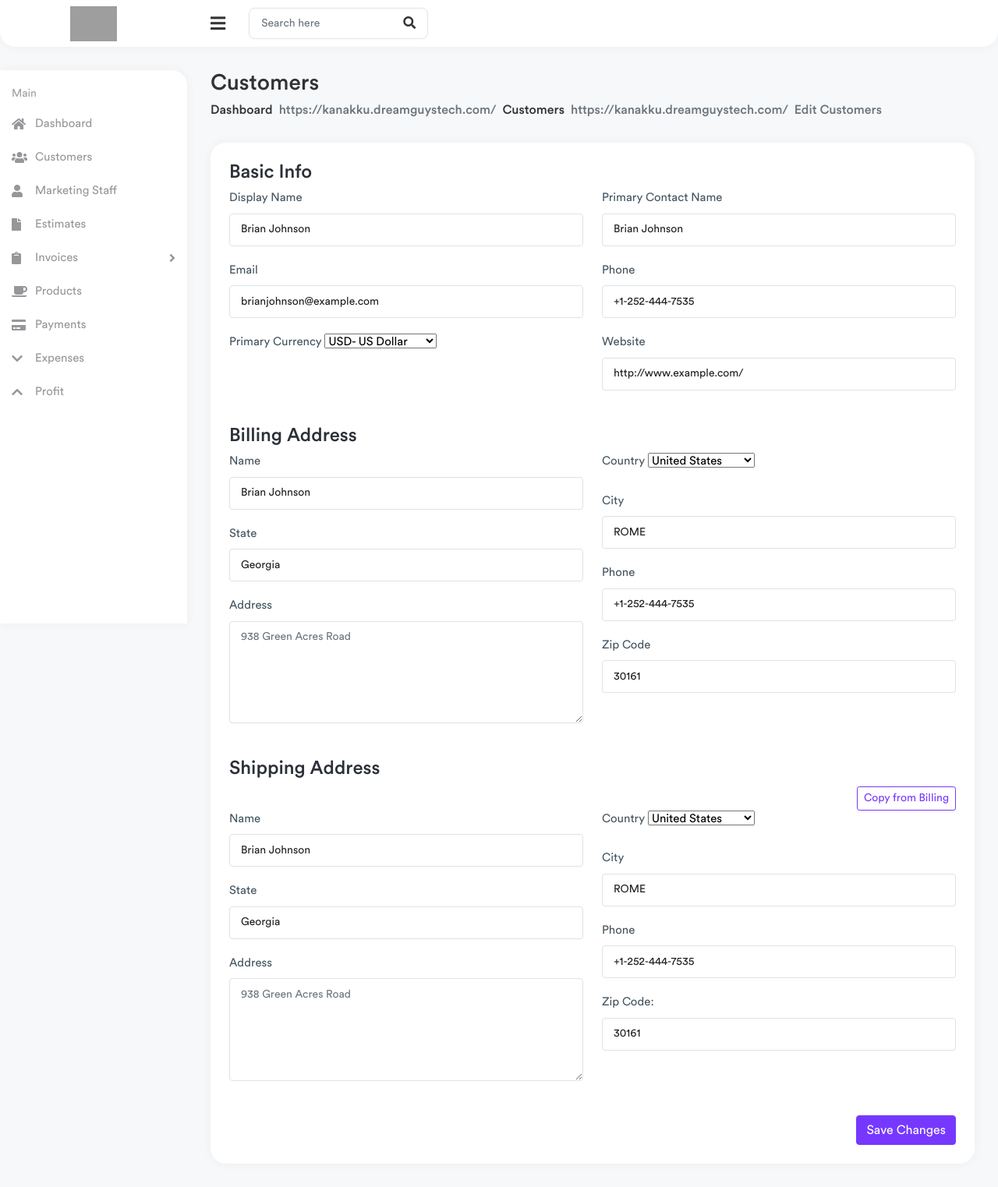
After one commit to shahilkk/Fiesta, a Django app: page /admin/calender in a window 1280 px wide. The commit adds this page. Shown: the whole page at 78% size. Run offline with Django 4.2, Linux system fonts and the light colour scheme; some libraries are stand-ins or nearby versions; grey boxes are pictures that could not be loaded.

```diff
--- /dev/null
+++ b/adminapp/templates/calender.html
@@ -0,0 +1,173 @@
+{% extends 'master.html' %}
+{% block content %}
+{% load static %}
+
+<div class="page-wrapper">
+    <div class="content container-fluid">
+
+        <div class="page-header">
+            <div class="row">
+                <div class="col-sm-12">
+                    <h3 class="page-title">Customers</h3>
+                    <ul class="breadcrumb">
+                        <li class="breadcrumb-item"><a href="index.html">Dashboard</a></li>
+                        <li class="breadcrumb-item"><a href="customers.html">Customers</a></li>
+                        <li class="breadcrumb-item active">Edit Customers</li>
+                    </ul>
+                </div>
+            </div>
+        </div>
+
+        <div class="row">
+            <div class="col-md-12">
+                <div class="card">
+                    <div class="card-body">
+                        <h4 class="card-title">Basic Info</h4>
+                        <form action="#">
+                            <div class="row">
+                                <div class="col-md-6">
+                                    <div class="form-group">
+                                        <label>Display Name</label>
+                                        <input type="text" class="form-control" value="Brian Johnson">
+                                    </div>
+                                    <div class="form-group">
+                                        <label>Email</label>
+                                        <input type="email" class="form-control"
+                                            value="brianjohnson@example.com">
+                                    </div>
+                                    <div class="form-group">
+                                        <label>Primary Currency</label>
+                                        <select class="select">
+                                            <option selected>USD- US Dollar</option>
+                                            <option>EUR Euro</option>
+                                            <option>INR Indoan Rupee</option>
+                                        </select>
+                                    </div>
+                                </div>
+                                <div class="col-md-6">
+                                    <div class="form-group">
+                                        <label>Primary Contact Name</label>
+                                        <input type="text" class="form-control" value="Brian Johnson">
+                                    </div>
+                                    <div class="form-group">
+                                        <label>Phone</label>
+                                        <input type="text" class="form-control" value="+1-252-444-7535">
+                                    </div>
+                                    <div class="form-group">
+                                        <label>Website</label>
+                                        <input type="text" class="form-control" value="http://www.example.com/">
+                                    </div>
+                                </div>
+                            </div>
+                        </form>
+                        <h4 class="card-title mt-4">Billing Address</h4>
+                        <form action="#">
+                            <div class="row">
+                                <div class="col-md-6">
+                                    <div class="form-group">
+                                        <label>Name</label>
+                                        <input type="text" class="form-control" value="Brian Johnson">
+                                    </div>
+                                    <div class="form-group">
+                                        <label>State</label>
+                                        <input type="text" class="form-control" value="Georgia">
+                                    </div>
+                                    <div class="form-group">
+                                        <label>Address</label>
+                                        <textarea rows="5" cols="5" class="form-control"
+                                            placeholder="938 Green Acres Road"></textarea>
+                                    </div>
+                                </div>
+                                <div class="col-md-6">
+                                    <div class="form-group">
+                                        <label>Country</label>
+                                        <select class="select">
+                                            <option>Afghanistan</option>
+                                            <option>Afghanistan</option>
+                                            <option>Albania</option>
+                                            <option>Algeria</option>
+                                            <option>American Samoa</option>
+                                            <option>Andorra</option>
+                                            <option>Angola</option>
+                                            <option>Anguilla</option>
+                                            <option selected>United States</option>
+                                        </select>
+                                    </div>
+                                    <div class="form-group">
+                                        <label>City</label>
+                                        <input type="text" class="form-control" value="ROME">
+                                    </div>
+                                    <div class="form-group">
+                                        <label>Phone</label>
+                                        <input type="text" class="form-control" value="+1-252-444-7535">
+                                    </div>
+                                    <div class="form-group">
+                                        <label>Zip Code</label>
+                                        <input type="text" class="form-control" value="30161">
+                                    </div>
+                                </div>
+                            </div>
+                        </form>
+                        <h4 class="card-title mt-4">Shipping Address</h4>
+                        <form action="#">
+                            <div class="text-end">
+                                <button type="submit" class="btn btn-outline-primary btn-sm">Copy from
+                                    Billing</button>
+                            </div>
+                            <div class="row">
+                                <div class="col-md-6">
+                                    <div class="form-group">
+                                        <label>Name</label>
+                                        <input type="text" class="form-control" value="Brian Johnson">
+                                    </div>
+                                    <div class="form-group">
+                                        <label>State</label>
+                                        <input type="text" class="form-control" value="Georgia">
+                                    </div>
+                                    <div class="form-group">
+                                        <label>Address</label>
+                                        <textarea rows="5" cols="5" class="form-control"
+                                            placeholder="938 Green Acres Road"></textarea>
+                                    </div>
+                                </div>
+                                <div class="col-md-6">
+                                    <div class="form-group">
+                                        <label>Country</label>
+                                        <select class="select">
+                                            <option>Afghanistan</option>
+                                            <option>Afghanistan</option>
+                                            <option>Albania</option>
+                                            <option>Algeria</option>
+                                            <option>American Samoa</option>
+                                            <option>Andorra</option>
+                                            <option>Angola</option>
+                                            <option>Anguilla</option>
+                                            <option selected>United States</option>
+                                        </select>
+                                    </div>
+                                    <div class="form-group">
+                                        <label>City</label>
+                                        <input type="text" class="form-control" value="ROME">
+                                    </div>
+                                    <div class="form-group">
+                                        <label>Phone</label>
+                                        <input type="text" class="form-control" value="+1-252-444-7535">
+                                    </div>
+                                    <div class="form-group">
+                                        <label>Zip Code:</label>
+                                        <input type="text" class="form-control" value="30161">
+                                    </div>
+                                </div>
+                            </div>
+                            <div class="text-end mt-4">
+                                <button type="submit" class="btn btn-primary">Save Changes</button>
+                            </div>
+                        </form>
+                    </div>
+                </div>
+            </div>
+        </div>
+    </div>
+</div>
+
+{% endblock %}
--- a/adminapp/templates/customer.html
+++ b/adminapp/templates/customer.html
@@ -85,7 +85,7 @@
                                         <td>16 Nov 2020</td>
                                         <td><span class="badge badge-pill bg-success-light">Active</span></td>
                                         <td class="text-end">
-                                            <a href="edit-customer.html"
+                                            <a href="/admin/editcustomer"
                                                 class="btn btn-sm btn-white text-success me-2"><i
                                                     class="far fa-edit me-1"></i> Edit</a>
                                             <a href="javascript:void(0);"
@@ -110,7 +110,7 @@
                                         <td>30 Mar 2020</td>
                                         <td><span class="badge badge-pill bg-success-light">Active</span></td>
                                         <td class="text-end">
-                                            <a href="edit-customer.html"
+                                            <a href="/admin/editcustomer"
                                                 class="btn btn-sm btn-white text-success me-2"><i
                                                     class="far fa-edit me-1"></i> Edit</a>
                                             <a href="javascript:void(0);"
@@ -133,7 +133,7 @@
                                         <td>22 Feb 2020</td>
                                         <td><span class="badge badge-pill bg-danger-light">InActive</span></td>
                                         <td class="text-end">
-                                            <a href="edit-customer.html"
+                                            <a href="/admin/editcustomer"
                                                 class="btn btn-sm btn-white text-success me-2"><i
                                                     class="far fa-edit me-1"></i> Edit</a>
                                             <a href="javascript:void(0);"
--- a/adminapp/urls.py
+++ b/adminapp/urls.py
@@ -23,5 +23,6 @@ urlpatterns = [
     path('addexpenses',views.addexpenses,name="addexpenses"),
     path('profit',views.profit,name="profit"),
     path('addprofit',views.addprofit,name="addprofit"),
-    path('eeditcustomer',views.editcustomer,name="editcustomer"),
+    path('editcustomer',views.editcustomer,name="editcustomer"),
+    path('calender',views.calender,name="calender"),
 ]
--- a/adminapp/views.py
+++ b/adminapp/views.py
@@ -87,3 +87,6 @@ def addprofit(req):
 
 def editcustomer(req):
     return render(req,'editcustomer.html')
+
+def calender(req):
+    return render(req,'calender.html')
```
